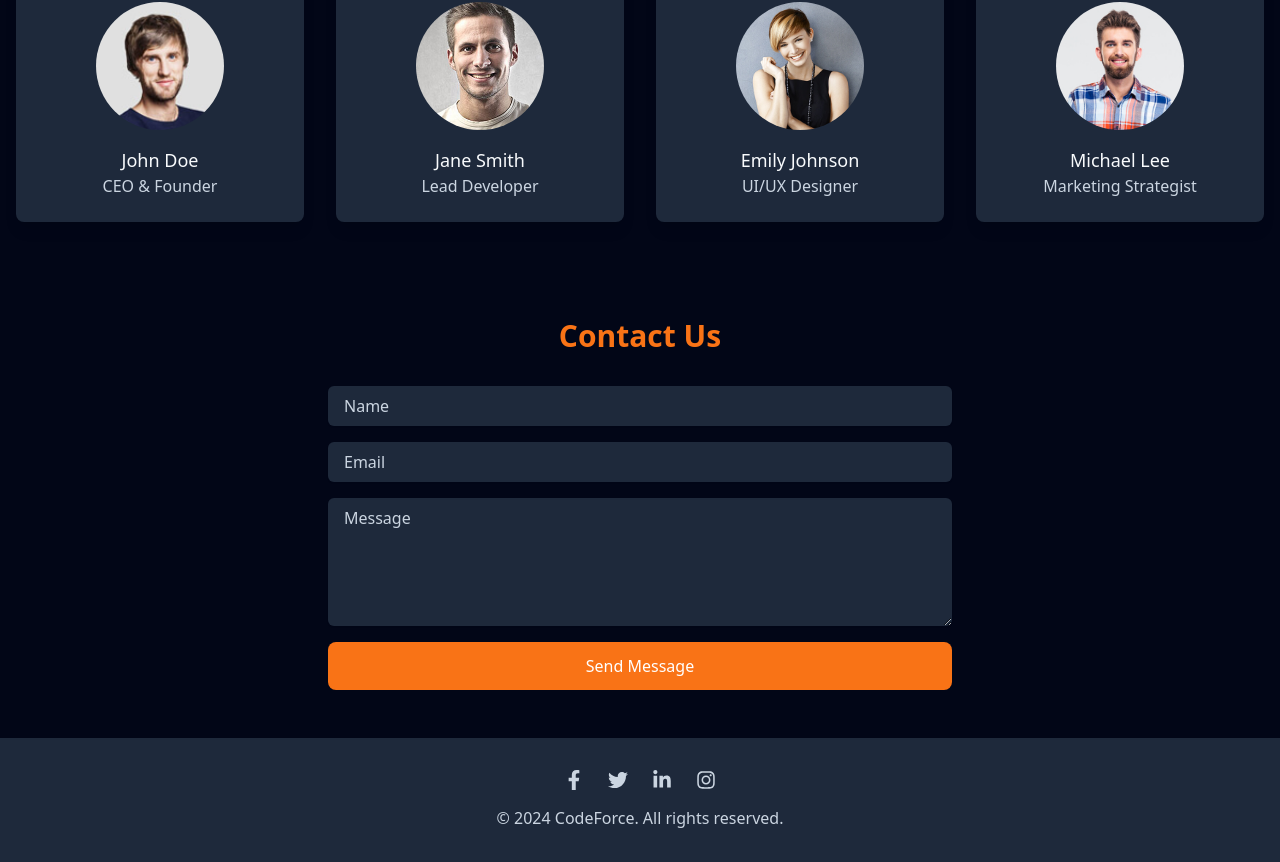
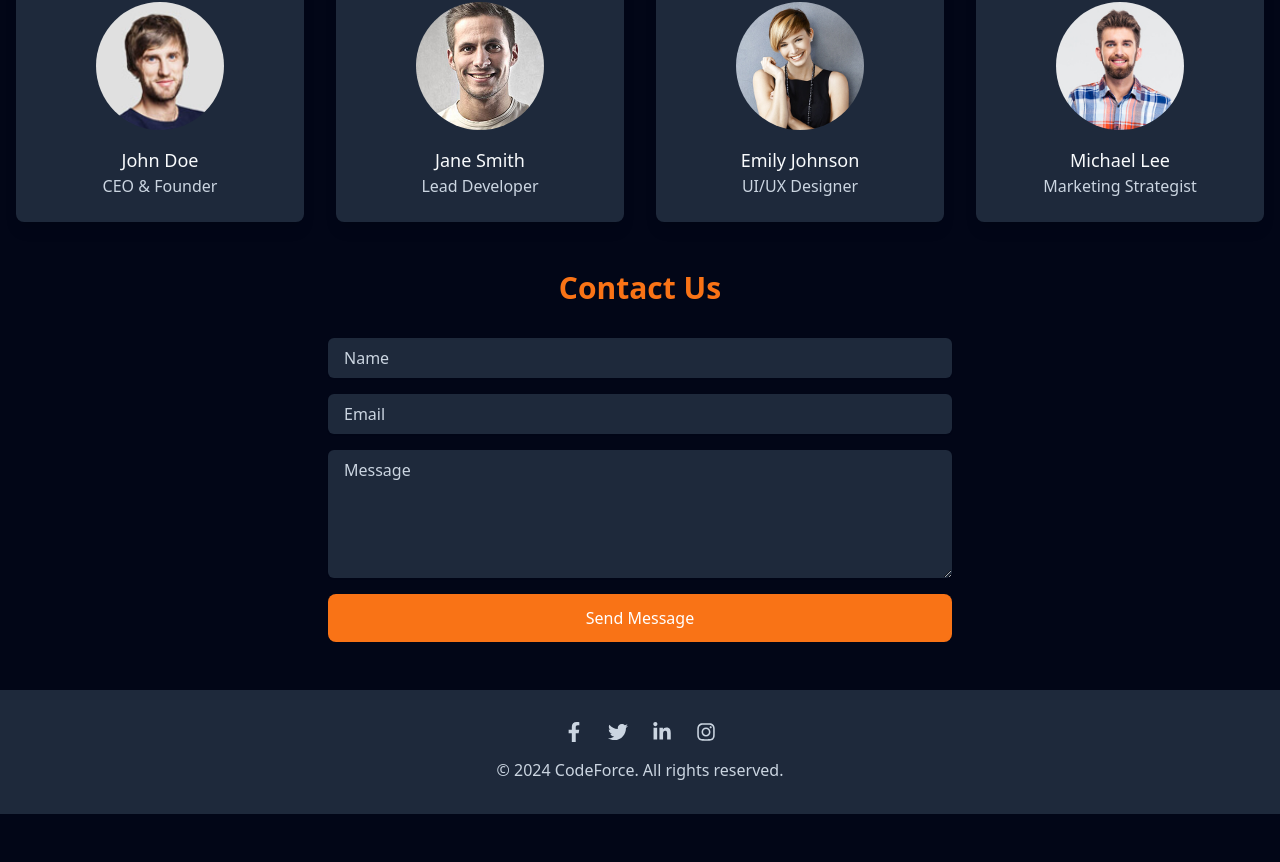
Before and after one commit to arehmaanmughal/codeforce, a React (Vite) app: page / in a window 1280 px wide. Shown: the part 3255-4117 px from the top of the page. After the commit the page ends 4069 px from the top, so only its background shows below. Built offline with nearby package versions, Linux system fonts and the light colour scheme.

Commit message:
update contact

```diff
--- a/src/components/Contact/index.jsx
+++ b/src/components/Contact/index.jsx
@@ -5,7 +5,7 @@ const Contact = () => {
     e.preventDefault();
   };
   return (
-    <section id="contact" className="py-12 px-4 px-sm-0">
+    <section id="contact" className="pb-12 px-4 px-sm-0">
       <div className="container mx-auto text-center">
         <h2 className="text-3xl font-semibold text-orange-500">Contact Us</h2>
         <form className="mt-8 w-full lg:w-1/2 mx-auto" onSubmit={handleForm}>
--- a/src/components/Hero/index.jsx
+++ b/src/components/Hero/index.jsx
@@ -17,7 +17,7 @@ const Hero = () => {
             We build modern web solutions for your business needs.
           </p>
           <Link
-            to=""
+            to="/contact"
             className="mt-6 inline-block bg-orange-500 text-slate-50 text-xl font-bold px-6 py-2 rounded-full link-animate"
           >
             Get in Touch
--- a/src/pages/Contact/index.jsx
+++ b/src/pages/Contact/index.jsx
@@ -6,7 +6,7 @@ const ContactPage = () => {
     window.scrollTo(0, 0);
   }, []);
   return (
-    <div className='pt-12'>
+    <div className='pt-24'>
       <Contact/>
     </div>
   )
```
